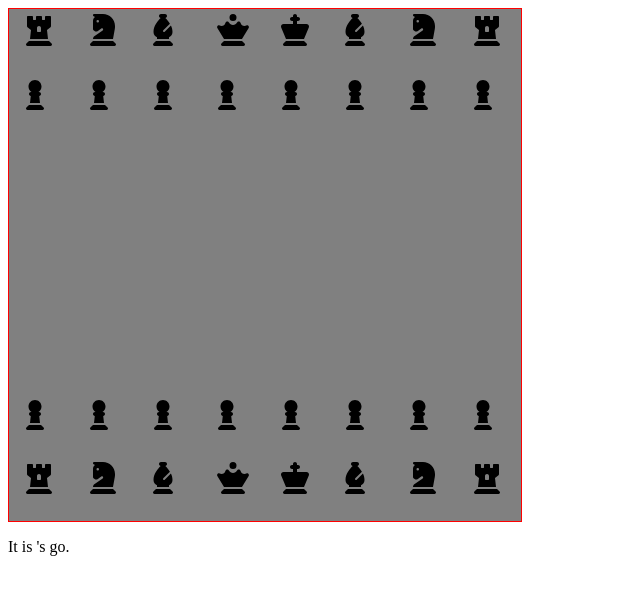
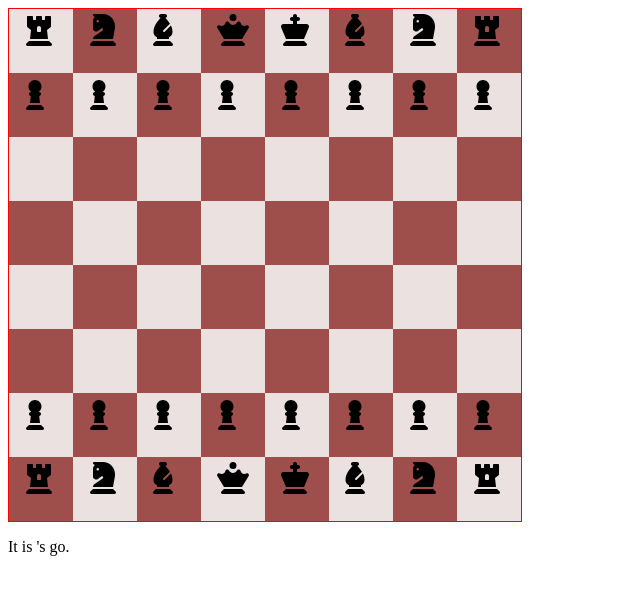
Before and after one commit to andersonmemory/chess-js-aprendendo, a plain HTML site: page index.html in a window 1280 px wide. Shown: the whole page, without its empty margins (0-640 px from the left). Drawn offline with Linux system fonts and the light colour scheme.

Commit message:
change colors of the board

```diff
--- a/app.js
+++ b/app.js
@@ -16,6 +16,19 @@ function createBoard() {
   board.forEach((piece, i) => {
     const square = document.createElement('div')
     square.classList.add('square')
+    square.setAttribute('id:', i)
+
+    const row = Math.floor(((63 - i) / 8) - 1)
+    if (row % 2 === 0)
+      {
+
+        square.classList.add(i % 2 === 0? 'white-square': 'black-square')
+      }
+      else {
+        square.setAttribute('row:', row)
+        square.classList.add(i % 2 === 0? 'black-square': 'white-square')
+      }
+
     square.innerHTML = piece
     gameBoard.append(square)
   })
--- a/styles.css
+++ b/styles.css
@@ -12,6 +12,14 @@
   background: gray;
 }
 
+.black-square {
+  background: #9e4f4c;
+}
+
+.white-square {
+  background: #eae1e0;
+}
+
 .piece {
   display: flex;
   margin: 5px auto;
```
